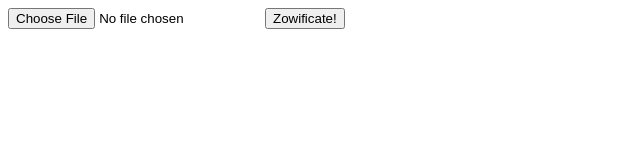
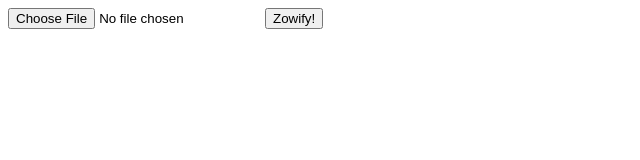
Before and after one commit to Jesus89/zowifier, a plain HTML site: page index.html in a window 1280 px wide. Shown: the full height of the page, 0-640 px from the left. Drawn offline with Linux system fonts and the light colour scheme.

Commit message:
Name changed to Zowifier

```diff
--- a/index.html
+++ b/index.html
@@ -4,5 +4,5 @@
       method  = "post"
 >
 <input type="file" name="userFile" />
-<input type="submit" value="Zowificate!" name="submit">
+<input type="submit" value="Zowify!" name="submit">
 </form>
```
Also changed, not shown: README.md.
